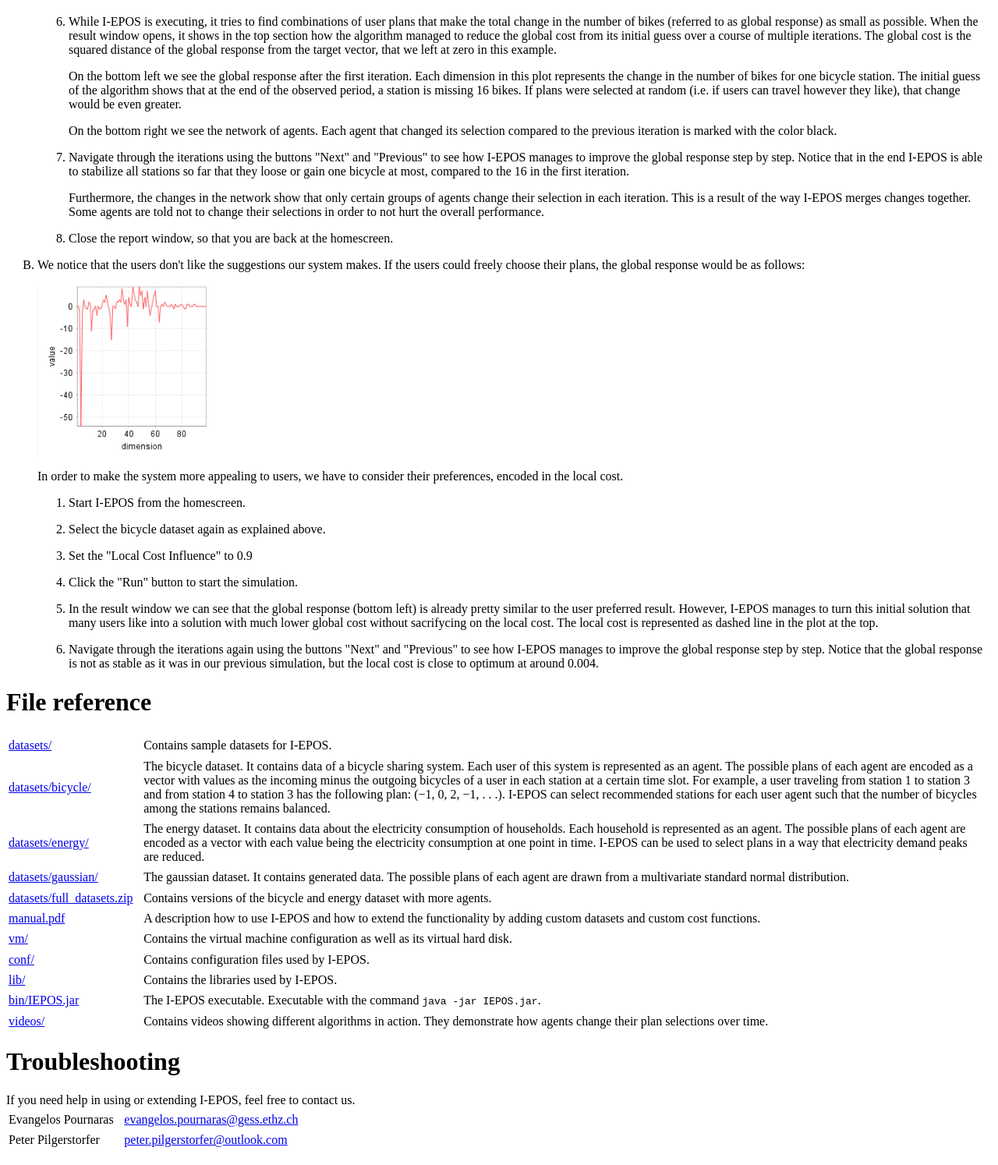
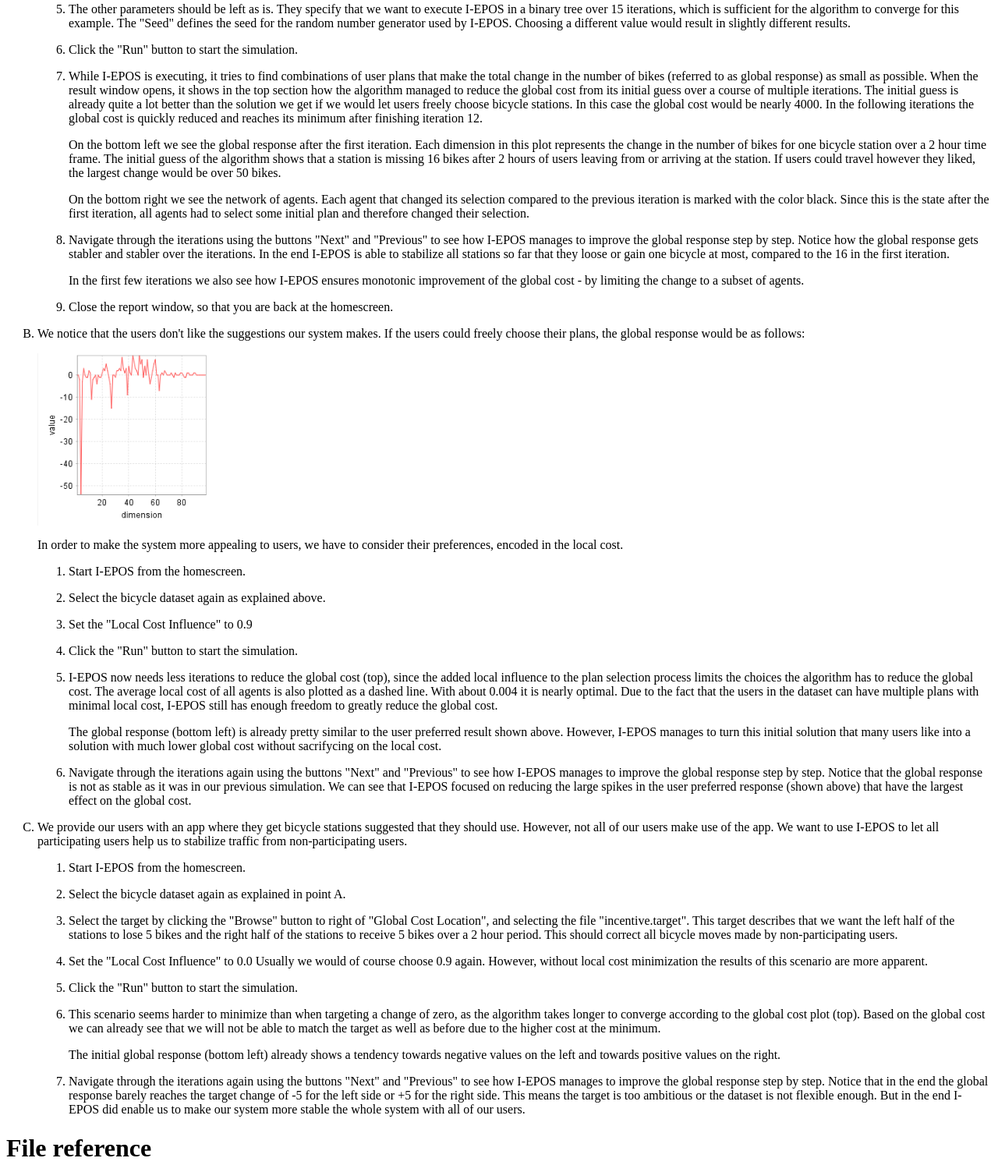
Before and after one commit to epournaras/EPOS-Manual, a plain HTML site: page index.html in a window 1280 px wide. Shown: the part 2645-4139 px from the top of the page at 78% size. Drawn offline with Linux system fonts and the light colour scheme.

Commit message:
fixed index.html (?)

```diff
--- a/index.html
+++ b/index.html
@@ -65,8 +65,10 @@ The instructions assume that the VM is started, the user logged in and on the ho
 
 <ol type="A">
 <li><p>
-We consider a bicycle sharing system implemented in a city. Stations are set up all across the city, providing space for several bicycles each.
-As users drive across the city they move bicycles between the different stations. We notice that over time some stations are lacking bicycles, while others run out of bicycle storage.
+We consider a bicycle sharing system implemented in a city. Stations are set up all across the city,
+providing space for several bicycles each.
+As users drive across the city they move bicycles between the different stations. We notice that
+over time some stations are lacking bicycles, while others are running out of bicycle capacity.
 We try to solve this problem with I-EPOS.
 </p>
 
@@ -75,16 +77,25 @@ We try to solve this problem with I-EPOS.
 Start I-EPOS from the homescreen.
 </p></li>
 <li><p>
-Select the dataset by clicking the "Browse" button right of the "Data Set Location",
+Select the dataset by clicking the "Browse" button to right of "Data Set Location",
 and selecting the directory "bicycle".
 </p></li>
 <li><p>
-We want the change in the number of bicycles stored in each station to be zero.
-Therefore, we leave the "Global Cost Location" at "zero.target".
+We want the change in the number of bicycles stored in each station to be zero, or at least close
+to zero. Therefore, we leave the "Global Cost Location" at "zero.target". I-EPOS will try to
+minimize the squared distance between the global cost and the target, that is the zero vector in this
+case.
 </p></li>
 <li><p>
 For now we are only interested in minimizing the global cost, so please set the "Local Cost Influence"
 to 0.
+</p></li>
+<li><p>
+The other parameters should be left as is.
+They specify that we want to execute I-EPOS in a binary tree over 15 iterations, which is sufficient
+for the algorithm to converge for this example.
+The "Seed" defines the seed for the random number generator used by I-EPOS.
+Choosing a different value would result in slightly different results.
 </p></li>
 <li><p>
 Click the "Run" button to start the simulation.
@@ -93,27 +104,33 @@ Click the "Run" button to start the simulation.
 While I-EPOS is executing, it tries to find combinations of user plans that make the total change in
 the number of bikes (referred to as global response) as small as possible.
 When the result window opens, it shows in the top section how the algorithm managed to reduce the
-global cost from its initial guess over a course of multiple iterations. The global cost is the
-squared distance of the global response from the target vector, that we left at zero in this example.
+global cost from its initial guess over a course of multiple iterations. The initial guess is already
+quite a lot better than the solution we get if we would let users freely choose bicycle stations. In
+this case the global cost would be nearly 4000.
+In the following iterations the global cost is quickly reduced and reaches its minimum after finishing
+iteration 12.
 </p><p>
 On the bottom left we see the global response after the first iteration.
-Each dimension in this plot represents the change in the number of bikes for one bicycle station.
-The initial guess of the algorithm shows that at the end of the observed period, a station is missing
-16 bikes. If plans were selected at random (i.e. if users can travel however they like), that change
-would be even greater.
+Each dimension in this plot represents the change in the number of bikes for one bicycle station
+over a 2 hour time frame.
+The initial guess of the algorithm shows that a station is missing 16 bikes after 2 hours of users
+leaving from or arriving at the station.
+If users could travel however they liked, the largest change would be over 50 bikes.
 </p><p>
 On the bottom right we see the network of agents. Each agent that changed its selection compared to
 the previous iteration is marked with the color black.
+Since this is the state after the first iteration, all agents had to select some initial plan and
+therefore changed their selection.
 </p></li>
 <li><p>
 Navigate through the iterations using the buttons "Next" and "Previous" to see how I-EPOS manages to
 improve the global response step by step.
-Notice that in the end I-EPOS is able to stabilize all stations so far that they loose or gain one
+Notice how the global response gets stabler and stabler over the iterations.
+In the end I-EPOS is able to stabilize all stations so far that they loose or gain one
 bicycle at most, compared to the 16 in the first iteration.
 </p><p>
-Furthermore, the changes in the network show that only certain groups of agents change their selection
-in each iteration. This is a result of the way I-EPOS merges changes together. Some agents are told not
-to change their selections in order to not hurt the overall performance.
+In the first few iterations we also see how I-EPOS ensures monotonic improvement of the global cost
+- by limiting the change to a subset of agents.
 </p></li>
 <li><p>
 Close the report window, so that you are back at the homescreen.
@@ -145,22 +162,80 @@ Set the "Local Cost Influence" to 0.9
 Click the "Run" button to start the simulation.
 </p></li>
 <li><p>
-In the result window we can see that the global response (bottom left) is already pretty similar
-to the user preferred result. However, I-EPOS manages to turn this initial solution that many users
-like into a solution with much lower global cost without sacrifycing on the local cost.
-The local cost is represented as dashed line in the plot at the top.
+I-EPOS now needs less iterations to reduce the global cost (top), since the added local influence
+to the plan selection process limits the choices the algorithm has to reduce the global cost.
+The average local cost of all agents is also plotted as a dashed line. With about 0.004 it is nearly
+optimal. Due to the
+fact that the users in the dataset can have multiple plans with minimal local cost, I-EPOS still has
+enough freedom to greatly reduce the global cost.
+</p><p>
+The global response (bottom left) is already pretty similar
+to the user preferred result shown above. However, I-EPOS manages to turn this initial solution
+that many users like into a solution with much lower global cost without sacrifycing on the local
+cost.
 </p></li>
 <li><p>
 Navigate through the iterations again using the buttons "Next" and "Previous" to see how I-EPOS
 manages to improve the global response step by step.
-Notice that the global response is not as stable as it was in our previous simulation, but the local
-cost is close to optimum at around 0.004.
+Notice that the global response is not as stable as it was in our previous simulation.
+We can see that I-EPOS focused on reducing the large spikes in the user preferred response
+(shown above) that have the largest effect on the global cost.
+</p></li>
+</ol>
+
+</li>
+
+<li><p>
+We provide our users with an app where they get bicycle stations suggested that they should use.
+However, not all of our users make use of the app.
+We want to use I-EPOS to let all participating users help us to stabilize traffic from
+non-participating users.
+</p>
+
+<ol>
+<li><p>
+Start I-EPOS from the homescreen.
+</p></li>
+<li><p>
+Select the bicycle dataset again as explained in point A.
+</p></li>
+<li><p>
+Select the target by clicking the "Browse" button to right of "Global Cost Location",
+and selecting the file "incentive.target".
+This target describes that we want the left half of the stations to lose 5 bikes and
+the right half of the stations to receive 5 bikes over a 2 hour period.
+This should correct all bicycle moves made by non-participating users.
+</p></li>
+<li><p>
+Set the "Local Cost Influence" to 0.0
+Usually we would of course choose 0.9 again. However, without local cost minimization the results of
+this scenario are more apparent.
+</p></li>
+<li><p>
+Click the "Run" button to start the simulation.
+</p></li>
+<li><p>
+This scenario seems harder to minimize than when targeting a change of zero, as the algorithm takes
+longer to converge according to the global cost plot (top).
+Based on the global cost we can already see that we will not be able to match the target as well as
+before due to the higher cost at the minimum.
+</p><p>
+The initial global response (bottom left) already shows a tendency towards negative values on the
+left and towards positive values on the right.
+</p></li>
+<li><p>
+Navigate through the iterations again using the buttons "Next" and "Previous" to see how I-EPOS
+manages to improve the global response step by step.
+Notice that in the end the global response barely reaches the target change of -5 for the left side
+or +5 for the right side.
+This means the target is too ambitious or the dataset is not flexible enough.
+But in the end I-EPOS did enable us to make our system more stable the whole system with all of our
+users.
 </p></li>
 </ol>
 
 </li>
 </ol>
-
 
 <!--
   - step-by-step instructions:
```
